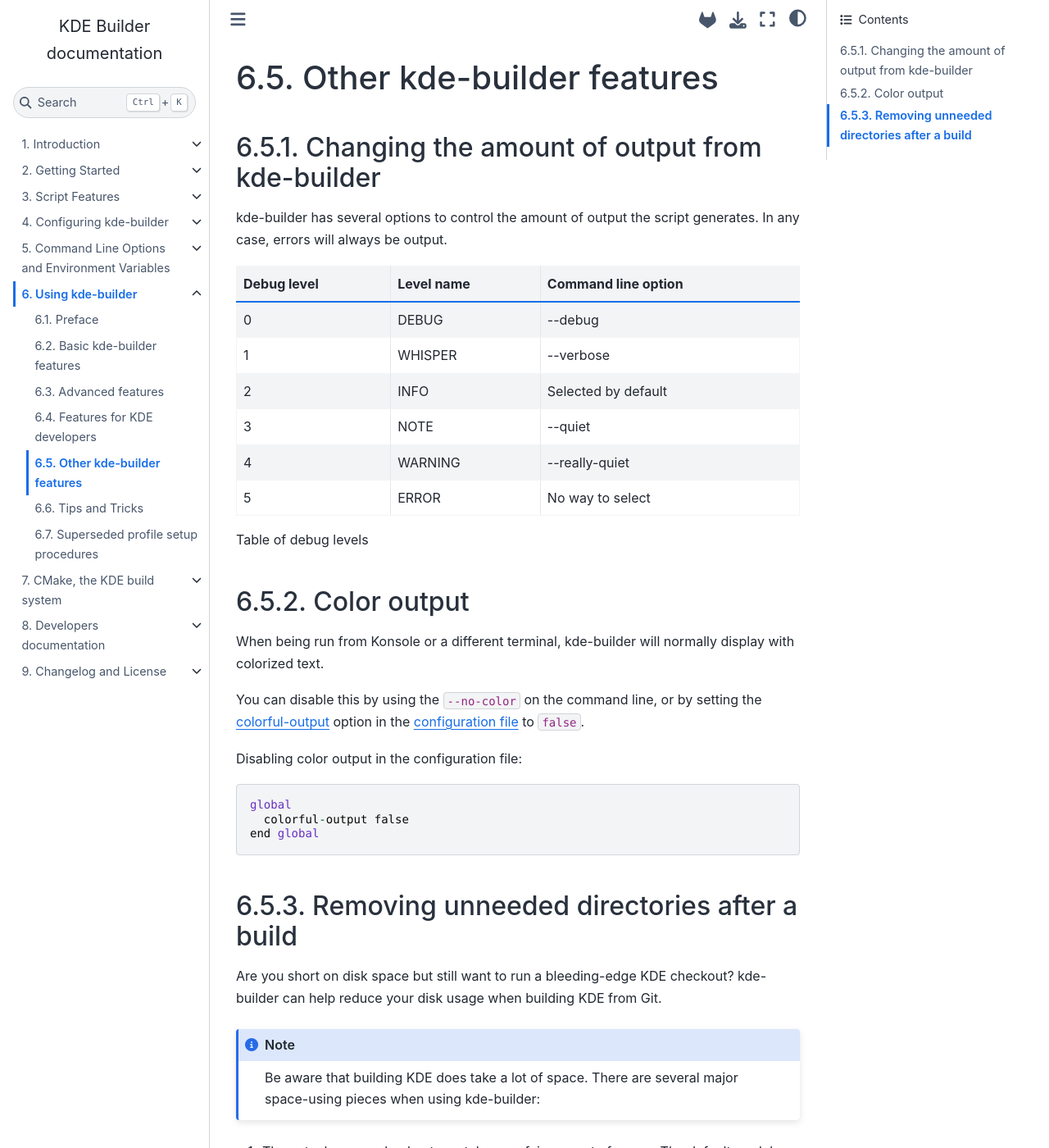
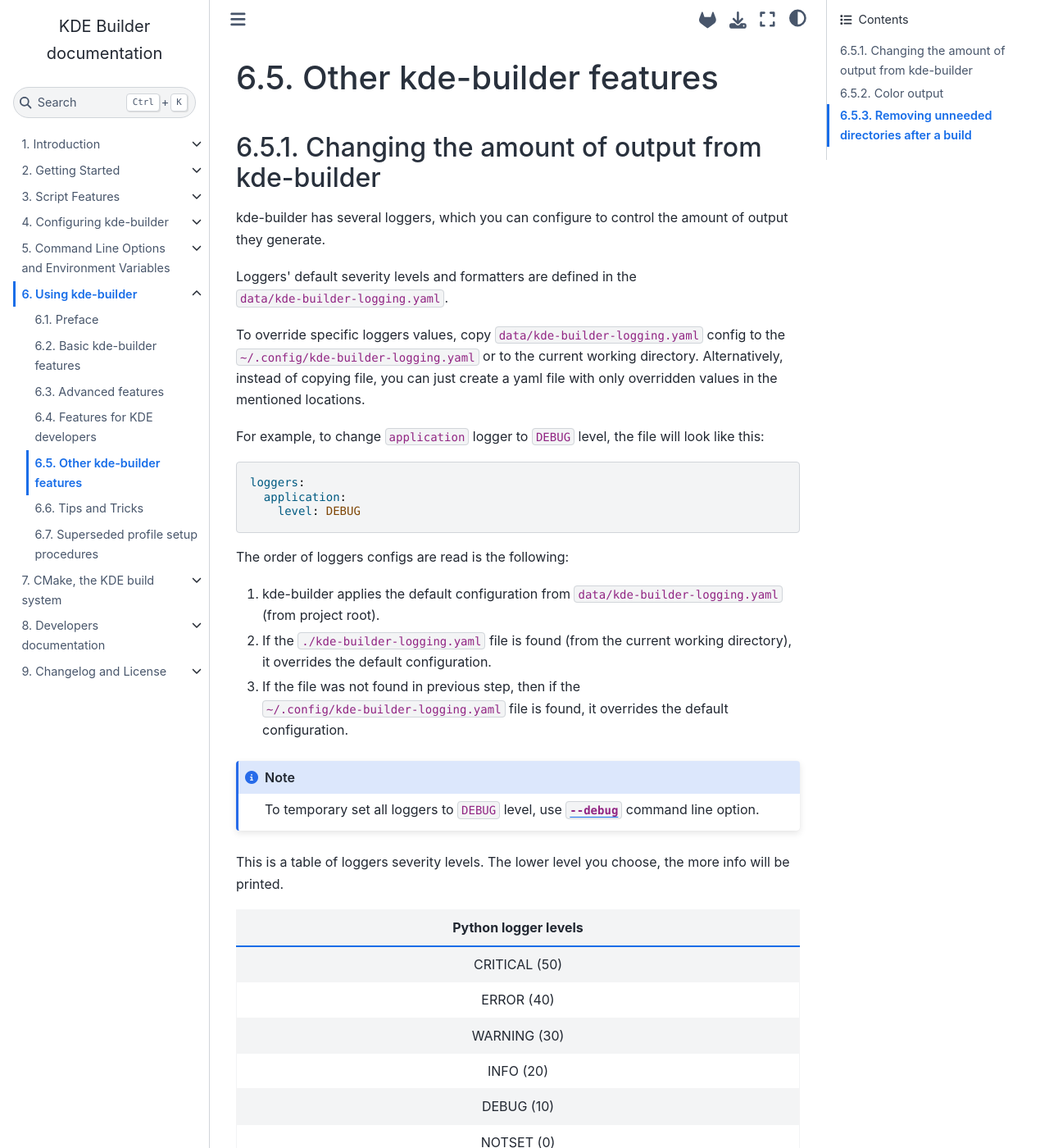
Before and after one commit to KDE/kde-builder, a Sphinx documentation site: the page built from doc/chapter_06/other-features.md, in a window 1280 px wide and 1400 px high. Shown: the whole window at 82% size. Built offline with Sphinx 7.4.7 and the Sphinx Book theme 1.1.4, drawn with Linux system fonts in a browser that asks for light colours.

Commit message:
doc: Using project loggers

````diff
--- a/doc/chapter_06/other-features.md
+++ b/doc/chapter_06/other-features.md
@@ -4,19 +4,40 @@
 (changing-verbosity)=
 ## Changing the amount of output from kde-builder
 
-kde-builder has several options to control the amount of output the
-script generates. In any case, errors will always be output.
+kde-builder has several loggers, which you can configure to control the amount of output they generate.
 
-| Debug level | Level name | Command line option |
-|-------------|------------|---------------------|
-| 0           | DEBUG      | --debug             |
-| 1           | WHISPER    | --verbose           |
-| 2           | INFO       | Selected by default |
-| 3           | NOTE       | --quiet             |
-| 4           | WARNING    | --really-quiet      |
-| 5           | ERROR      | No way to select    |
+Loggers' default severity levels and formatters are defined in the `data/kde-builder-logging.yaml`.
 
-Table of debug levels
+To override specific loggers values, copy `data/kde-builder-logging.yaml` config to the `~/.config/kde-builder-logging.yaml`
+or to the current working directory. Alternatively, instead of copying file, you can just create a yaml file with only overridden values
+in the mentioned locations.
+
+For example, to change `application` logger to `DEBUG` level, the file will look like this:
+```yaml
+loggers:
+  application:
+    level: DEBUG
+```
+
+The order of loggers configs are read is the following:
+1. kde-builder applies the default configuration from `data/kde-builder-logging.yaml` (from project root).
+2. If the `./kde-builder-logging.yaml` file is found (from the current working directory), it overrides the default configuration.
+3. If the file was not found in previous step, then if the `~/.config/kde-builder-logging.yaml` file is found, it overrides the default configuration.
+
+```{note}
+To temporary set all loggers to `DEBUG` level, use [`--debug`](#cmdline-debug) command line option.
+```
+
+This is a table of loggers severity levels. The lower level you choose, the more info will be printed.
+
+| Python logger levels |
+|:--------------------:|
+|    CRITICAL (50)     |
+|      ERROR (40)      |
+|     WARNING (30)     |
+|      INFO (20)       |
+|      DEBUG (10)      |
+|      NOTSET (0)      |
 
 (kde-builder-color)=
 ## Color output
````
Also changed, not shown: doc/chapter_05/supported-cmdline-params.md (+4 -22 lines), doc/chapter_08/adding-logger.md (added, +72 -0 lines), doc/chapter_08/index.md (+1 -0 lines), doc/chapter_09/changelog.md (+3 -0 lines).
